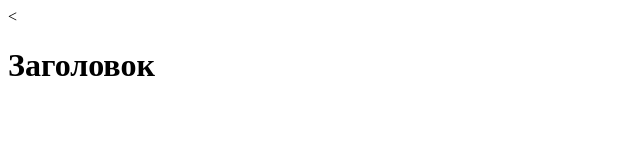
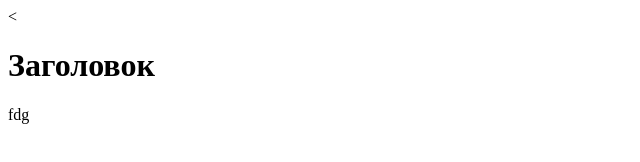
Before and after one commit to angerasimov/github-for-begginers, a plain HTML site: page index.html in a window 1280 px wide. Shown: the full height of the page, 0-640 px from the left. Drawn offline with Linux system fonts and the light colour scheme.

Commit message:
Update index.html

```diff
--- a/index.html
+++ b/index.html
@@ -7,5 +7,6 @@
   </head>
   <body>
     <h1>Заголовок</h1>
+    <p>fdg</p>
   </body>
 </html>
```
